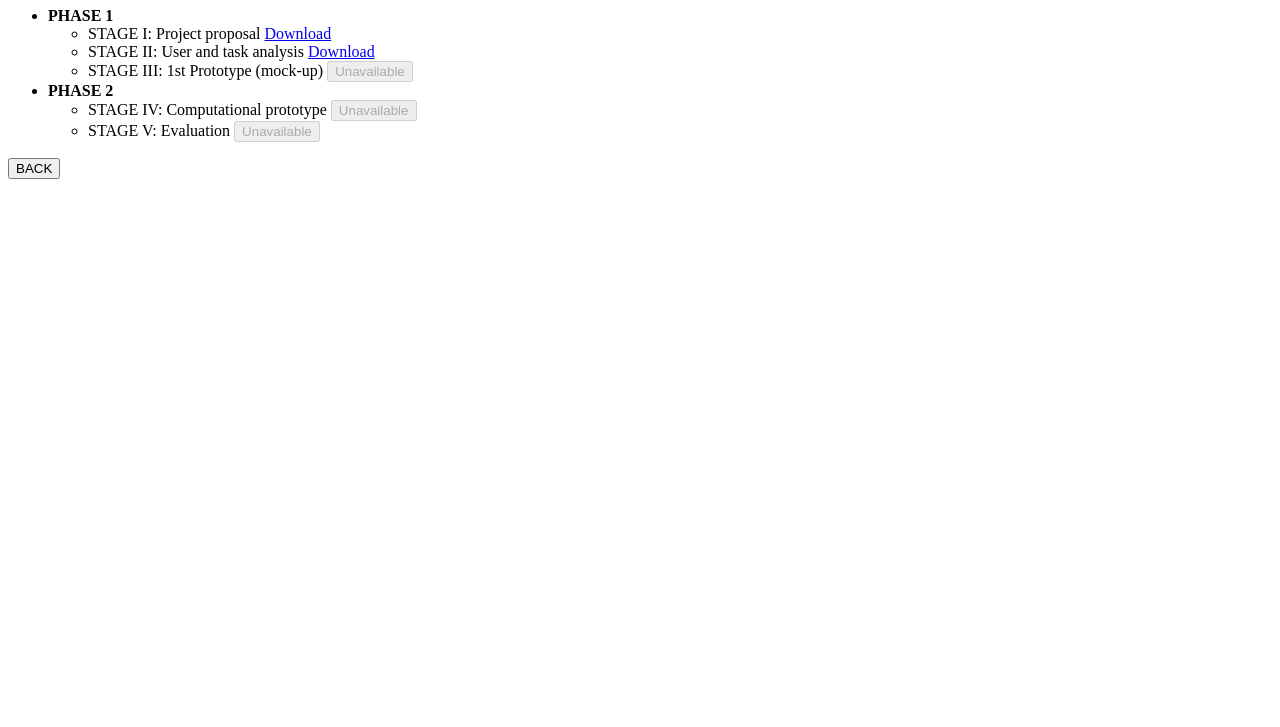
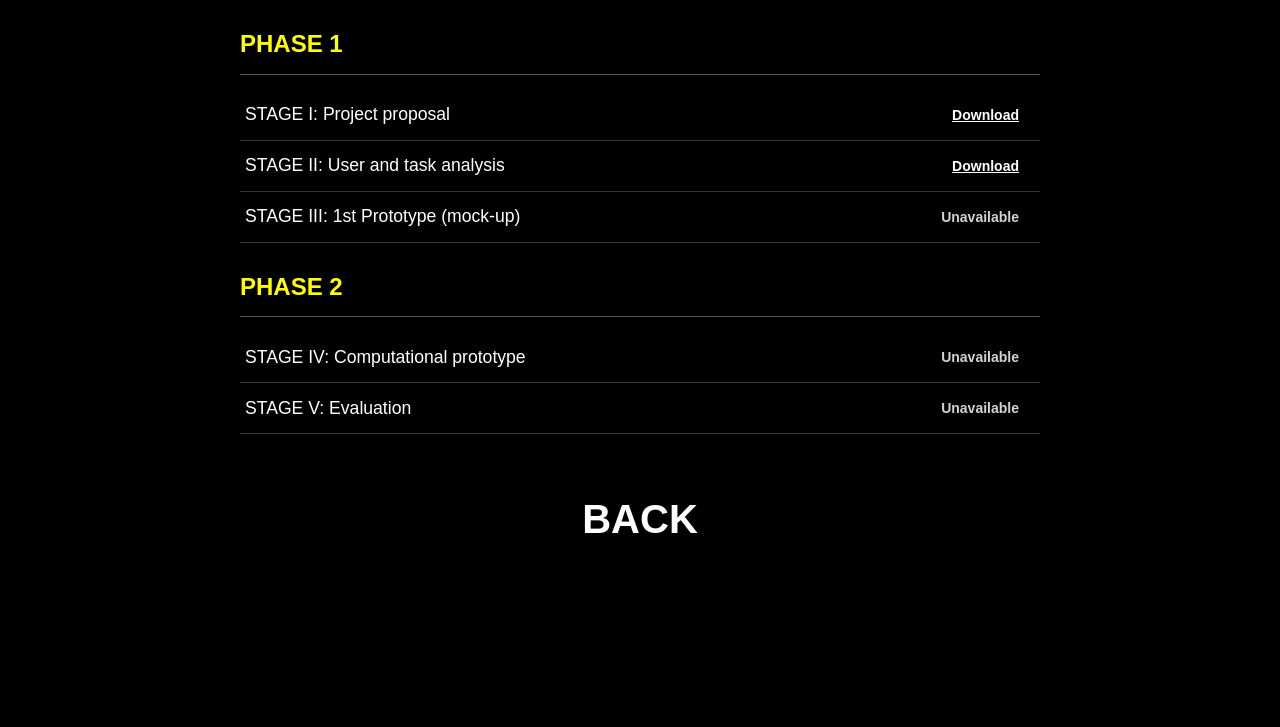
Before and after one commit to bencastello/main_assignment_ipm_website, a website: page stages.html in a window 1280 px wide. Shown: the part 73-800 px from the top of the page. Drawn offline with Linux system fonts and the light colour scheme.

Commit message:
Update CSS

```diff
--- a/website_main.css
+++ b/website_main.css
@@ -1,52 +1,119 @@
-<!DOCTYPE html>
-<html lang="en">
-<head>
-    <meta charset="UTF-8">
-    <meta name="viewport" content="width=device-width, initial-scale=1.0">
-    <title>Progress</title>
-    <link rel="stylesheet" href="website_main.css">
-</head>
-<body>
+/* Hello to the person actually reading the code! */
 
-<div class="container">
-    <h1>PROGRESS</h1>
+/* Main Design Decisions for Website (Might change the color scheme later In later iteration I want to change the font to something prettier, and I am not perfectly happy with the design,
+but I will make some changes in the future*/
 
-    <ul class="stage-list">
-        <li>
-            <strong>PHASE 1</strong>
-            <ul class="sub-stage-list">
-                <li>
-                    <span>STAGE I: Project proposal</span>
-                    <a href="https://raw.githubusercontent.com/bencastello/Website_IPM_FINAL_HOPEFULLY/main/Stage%20PDFs/I.pdf" download class="stage-download-btn">Download</a>
-                </li>
-                <li>
-                    <span>STAGE II: User and task analysis</span>
-                    <a href="https://raw.githubusercontent.com/bencastello/Website_IPM_FINAL_HOPEFULLY/main/Stage%20PDFs/II.pdf" download class="stage-download-btn">Download</a>
-                </li>
-                <li>
-                    <span>STAGE III: 1st Prototype (mock-up)</span>
-                    <button class="stage-download-btn" disabled>Unavailable</button>
-                </li>
-            </ul>
-        </li>
+/* Main Text Color & Font */
+body {
+    font-family: sans-serif;
+    background-color: black;
+}
 
-        <li>
-            <strong>PHASE 2</strong>
-            <ul class="sub-stage-list">
-                <li>
-                    <span>STAGE IV: Computational prototype</span>
-                    <button class="stage-download-btn" disabled>Unavailable</button>
-                </li>
-                <li>
-                    <span>STAGE V: Evaluation</span>
-                    <button class="stage-download-btn" disabled>Unavailable</button>
-                </li>
-            </ul>
-        </li>
-    </ul>
+/* I personally dislike having borders around buttons, but that is a question of taste, i guess */
+button {
+    padding: 15px 30px;
+    font-size: 40px;
+    font-weight: bold;
+    line-height: 1;
+    cursor: pointer;
+    background-color: transparent;
+    color: white;
+    border: none;
+    transition: color 0.3s ease-in-out;
+}
 
-    <button onclick="window.location.href='index.html'">BACK</button>
-</div>
+/* I always loved the bee color scheme */
+button:hover {
+    color: yellow;
+}
 
-</body>
-</html>
+/* Listing up the names on the main page */
+.group_members {
+    list-style-type: none;
+    color: white;
+    font-size: 20px;
+    font-weight: normal;
+    line-height: 1;
+    text-align: left;
+}
+
+/* Creating middle container, so it is all nice and tidy */
+.container {
+    max-width: 800px;
+    margin: auto;
+    text-align: center;
+}
+
+/* Style for Title "Project Stages */
+h1 {
+    color: yellow;
+    font-size: 40;
+    margin-bottom: 40px;
+}
+
+.stage-list {
+    list-style-type: none;
+    padding: 0;
+    margin-bottom: 50px;
+    text-align: left;
+}
+
+/* Style for the titles of Phase One and Two */
+.stage-list > li {
+    margin-bottom: 25px;
+}
+
+.stage-list strong {
+    display: block;
+    color: yellow;
+    font-size: 1.5em;
+    font-weight: bold;
+    line-height: 1.6;
+    padding-bottom: 10px;
+    border-bottom: 1px solid #555;
+    margin-bottom: 15px;
+}
+
+/* Container for the sub-stages */
+.sub-stage-list {
+    list-style-type: none;
+    padding-left: 0;
+    color: white;
+}
+
+/* Style for each individual stage item */
+.sub-stage-list li {
+    display: flex;
+    justify-content: space-between;
+    align-items: center;
+    padding: 12px 5px;
+    border-bottom: 1px solid #333;
+    font-size: 1.1em;
+}
+
+/* Style for individual download buttons */
+.stage-download-btn {
+    display: inline-block;
+    padding: 6px 16px;
+    font-size: 14px;
+    font-weight: bold;
+    line-height: 1;
+    color: white;
+    background-color: transparent;
+    border: none;
+    cursor: pointer;
+    transition: all 0.3ms ease-in-out;
+    margin-left: 20px;
+}
+
+/* I love hovering above things, therefore the download button should not miss that feature*/
+.stage-download-btn:hover {
+    color: yellow;
+}
+
+/* While we have not yet completed all of the Stages, there will be some disabled buttons */
+.stage-download-btn:disabled {
+    border-color: lightgrey;
+    color: lightgrey;
+    cursor: not-allowed;
+}
```
